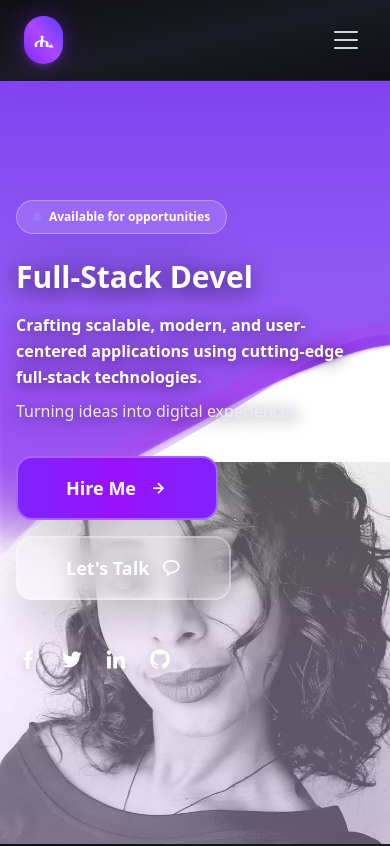
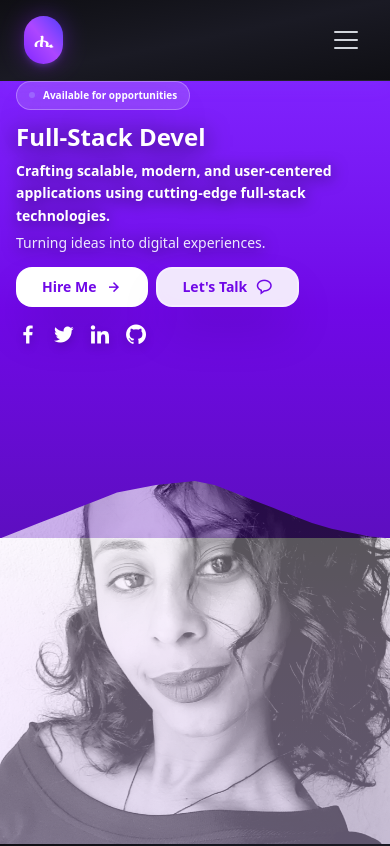
Before and after one commit to HilaryGH/Hillary-Portfolio, a React (Vite) app in the folder client/: page / in a window 390 px wide. Shown: the top 846 px of the page. Built offline with nearby package versions, Linux system fonts and the light colour scheme.

Commit message:
Update changes

```diff
--- a/client/src/components/Home/Home.tsx
+++ b/client/src/components/Home/Home.tsx
@@ -33,7 +33,7 @@ const Home = () => {
   return (
     <section
       id="home"
-      className="relative flex flex-col lg:flex-row items-center justify-center overflow-hidden"
+      className="relative flex flex-col lg:flex-row items-start lg:items-center justify-center overflow-hidden"
       style={{ height: 'calc(100vh - 80px)', marginTop: '80px', backgroundColor: 'transparent', paddingTop: '0px', paddingBottom: '20px' }}
     >
       {/* Desktop: Right Side Background Image with Opacity */}
@@ -49,17 +49,32 @@ const Home = () => {
         <div className="absolute inset-0 bg-gradient-to-l from-violet-600/15 via-purple-600/10 to-transparent"></div>
       </div>
 
-      {/* Mobile: Bottom Background Image with Opacity */}
+      {/* Mobile: Violet Background for Upper Part */}
       <div
-        className="lg:hidden absolute top-1/2 bottom-0 left-0 right-0 w-full bg-cover bg-center bg-no-repeat"
+        className="lg:hidden absolute top-0 left-0 right-0 w-full bg-gradient-to-b from-violet-600 via-violet-700 to-violet-800"
+        style={{
+          height: '60%',
+          zIndex: 0
+        }}
+      ></div>
+
+      {/* Mobile: Bottom Background Image with Curved Edge - Extended upward to show through curve */}
+      <div
+        className="lg:hidden absolute top-[50%] bottom-0 left-0 right-0 w-full bg-cover bg-center bg-no-repeat"
         style={{
           backgroundImage: 'url(/20200511_110505.jpg)',
           opacity: 0.7,
-          zIndex: 1
+          zIndex: 1,
+          clipPath: 'polygon(0% 20%, 5% 18%, 10% 16%, 15% 14%, 20% 12%, 25% 10%, 30% 8%, 35% 7%, 40% 6%, 45% 5.5%, 50% 5%, 55% 6%, 60% 8%, 65% 10%, 70% 12%, 75% 14%, 80% 16%, 85% 17.5%, 90% 18.5%, 95% 19.5%, 100% 20%, 100% 100%, 0% 100%)'
         }}
       >
-        {/* Brand Color Overlay on Image - Very light for better visibility */}
-        <div className="absolute inset-0 bg-gradient-to-t from-violet-600/15 via-purple-600/10 to-transparent"></div>
+        {/* Brand Color Overlay on Image - Matches the curve */}
+        <div
+          className="absolute inset-0 bg-gradient-to-t from-violet-600/15 via-purple-600/10 to-transparent"
+          style={{
+            clipPath: 'polygon(0% 20%, 5% 18%, 10% 16%, 15% 14%, 20% 12%, 25% 10%, 30% 8%, 35% 7%, 40% 6%, 45% 5.5%, 50% 5%, 55% 6%, 60% 8%, 65% 10%, 70% 12%, 75% 14%, 80% 16%, 85% 17.5%, 90% 18.5%, 95% 19.5%, 100% 20%, 100% 100%, 0% 100%)'
+          }}
+        ></div>
       </div>
 
       {/* Desktop: Creative Curved Separator - Vertical */}
@@ -133,110 +148,44 @@ const Home = () => {
         </svg>
       </div>
 
-      {/* Mobile: Creative Curved Separator - Horizontal */}
-      <div className="lg:hidden absolute inset-0 overflow-hidden pointer-events-none" style={{ zIndex: 2 }}>
-        <svg
-          className="absolute top-0 left-0 w-full h-full"
-          viewBox="0 0 800 1440"
-          preserveAspectRatio="none"
-        >
-          <defs>
-            {/* Brand color gradients - Vertical for mobile */}
-            <linearGradient id="mobileCurveGradient1" x1="0%" y1="0%" x2="0%" y2="100%">
-              <stop offset="0%" stopColor="#7c3aed" stopOpacity="1" />
-              <stop offset="40%" stopColor="#8b5cf6" stopOpacity="0.95" />
-              <stop offset="60%" stopColor="#9333ea" stopOpacity="0.85" />
-              <stop offset="80%" stopColor="#9333ea" stopOpacity="0.6" />
-              <stop offset="100%" stopColor="#9333ea" stopOpacity="0" />
-            </linearGradient>
-
-            <linearGradient id="mobileCurveGradient2" x1="0%" y1="0%" x2="0%" y2="100%">
-              <stop offset="0%" stopColor="#7c3aed" stopOpacity="0.9" />
-              <stop offset="50%" stopColor="#8b5cf6" stopOpacity="0.75" />
-              <stop offset="80%" stopColor="#8b5cf6" stopOpacity="0.5" />
-              <stop offset="100%" stopColor="#8b5cf6" stopOpacity="0" />
-            </linearGradient>
-
-            <linearGradient id="mobileCurveGradient3" x1="0%" y1="0%" x2="0%" y2="100%">
-              <stop offset="0%" stopColor="#8b5cf6" stopOpacity="0.8" />
-              <stop offset="60%" stopColor="#a855f7" stopOpacity="0.6" />
-              <stop offset="100%" stopColor="#a855f7" stopOpacity="0" />
-            </linearGradient>
-
-            {/* Glow filter for depth */}
-            <filter id="mobileGlow">
-              <feGaussianBlur stdDeviation="4" result="coloredBlur"/>
-              <feMerge>
-                <feMergeNode in="coloredBlur"/>
-                <feMergeNode in="SourceGraphic"/>
-              </feMerge>
-            </filter>
-          </defs>
-
-          {/* Main Organic Curve Separator - Horizontal Wave Design for Mobile */}
-          <path
-            d="M 0,0 L 800,0 L 800,500 C 750,500 600,550 500,600 C 400,650 300,700 200,750 C 100,800 50,850 0,900 L 0,0 Z"
-            fill="url(#mobileCurveGradient1)"
-            stroke="none"
-            filter="url(#mobileGlow)"
-          />
-
-          {/* Secondary Curve for Depth */}
-          <path
-            d="M 0,0 L 800,0 L 800,480 C 720,480 650,520 550,580 C 450,640 350,690 250,740 C 150,790 80,840 0,880 L 0,0 Z"
-            fill="url(#mobileCurveGradient3)"
-            stroke="none"
-            opacity="0.9"
-          />
-
-          {/* Tertiary Curve for Layered Effect */}
-          <path
-            d="M 0,0 L 800,0 L 800,460 C 700,460 600,510 500,560 C 400,610 300,660 200,710 C 100,760 50,810 0,860 L 0,0 Z"
-            fill="url(#mobileCurveGradient2)"
-            stroke="none"
-            opacity="0.7"
-          />
-        </svg>
-      </div>
-
       {/* Additional Decorative Wave at Bottom */}
 
       {/* Hero Content - Top on Mobile, Left on Desktop */}
-      <div className="relative z-10 w-full pl-4 sm:pl-6 lg:pl-8 xl:pl-12 pr-4 sm:pr-6 lg:pr-8 pt-0 pb-8 lg:py-20">
+      <div className="lg:relative absolute lg:static z-10 top-0 left-0 w-full pl-4 sm:pl-6 lg:pl-8 xl:pl-12 pr-4 sm:pr-6 lg:pr-8 pt-0 lg:pt-12 pb-2 lg:pb-8">
         <div className="max-w-4xl text-left">
           {/* Badge */}
-          <div className="inline-flex items-center px-4 py-2 mb-6 bg-white/15 backdrop-blur-md rounded-full border border-white/30 shadow-2xl">
-            <span className="w-2 h-2 bg-violet-400 rounded-full animate-pulse mr-2"></span>
-            <span className="text-xs font-semibold text-white drop-shadow-2xl font-bold">
+          <div className="inline-flex items-center px-3 sm:px-4 py-1.5 sm:py-2 mb-3 sm:mb-4 lg:mb-6 bg-white/15 backdrop-blur-md rounded-full border border-white/30 shadow-2xl">
+            <span className="w-1.5 h-1.5 sm:w-2 sm:h-2 bg-violet-400 rounded-full animate-pulse mr-2"></span>
+            <span className="text-[10px] sm:text-xs font-semibold text-white drop-shadow-2xl font-bold">
               Available for opportunities
             </span>
           </div>
 
           {/* Main Headline */}
-          <h1 className="text-3xl md:text-4xl lg:text-5xl font-extrabold mb-4 leading-tight">
-            <span className="block text-white drop-shadow-[0_4px_12px_rgba(0,0,0,0.8)] mb-2">
+          <h1 className="text-2xl sm:text-3xl md:text-4xl lg:text-5xl font-extrabold mb-2 sm:mb-3 lg:mb-4 leading-tight">
+            <span className="block text-white drop-shadow-[0_4px_12px_rgba(0,0,0,0.8)] mb-1 sm:mb-2">
               {text || "Hi, I'm Hillary"}
             </span>
 
           </h1>
 
           {/* Subheadline */}
-          <p className="text-base md:text-lg text-white mb-8 leading-relaxed max-w-3xl drop-shadow-[0_2px_8px_rgba(0,0,0,0.7)] font-semibold">
+          <p className="text-sm sm:text-base md:text-lg text-white mb-3 sm:mb-4 lg:mb-8 leading-relaxed max-w-3xl drop-shadow-[0_2px_8px_rgba(0,0,0,0.7)] font-semibold">
             Crafting scalable, modern, and user-centered applications using cutting-edge full-stack technologies.
-            <span className="block mt-2 text-violet-100 font-medium">
+            <span className="block mt-1 sm:mt-2 text-violet-100 font-medium">
               Turning ideas into digital experiences.
             </span>
           </p>
 
           {/* CTA Buttons */}
-          <div className="flex items-center gap-4 mb-8 flex-wrap">
+          <div className="flex items-center gap-2 sm:gap-3 lg:gap-4 mb-3 sm:mb-4 lg:mb-8 flex-wrap">
             <a
               href="#hire"
-              className="group relative px-12 py-4 bg-gradient-to-r from-violet-600 via-purple-600 to-violet-600 text-white text-lg font-bold rounded-2xl shadow-2xl hover:shadow-violet-500/50 transform hover:scale-110 transition-all duration-300 overflow-hidden inline-flex items-center backdrop-blur-sm border-2 border-white/30"
+              className="group relative px-6 sm:px-8 lg:px-12 py-2 sm:py-3 lg:py-4 bg-white text-violet-700 lg:bg-gradient-to-r lg:from-violet-600 lg:via-purple-600 lg:to-violet-600 lg:text-white text-sm sm:text-base lg:text-lg font-bold rounded-2xl shadow-2xl hover:shadow-violet-500/50 transform hover:scale-110 transition-all duration-300 overflow-hidden inline-flex items-center backdrop-blur-sm border-2 border-white/30"
             >
-              <span className="relative z-10 flex items-center gap-3">
+              <span className="relative z-10 flex items-center gap-2 sm:gap-3">
                 <span>Hire Me</span>
-                <i className="bx bx-right-arrow-alt text-xl group-hover:translate-x-2 transition-transform duration-300"></i>
+                <i className="bx bx-right-arrow-alt text-lg sm:text-xl group-hover:translate-x-2 transition-transform duration-300"></i>
               </span>
               <div className="absolute inset-0 bg-gradient-to-r from-purple-600 via-violet-600 to-purple-600 opacity-0 group-hover:opacity-100 transition-opacity duration-300"></div>
               <div className="absolute inset-0 bg-white/20 transform scale-x-0 group-hover:scale-x-100 transition-transform duration-500 origin-left"></div>
@@ -244,18 +193,18 @@ const Home = () => {
 
             <a
               href="#contact"
-              className="group relative px-12 py-4 bg-white/15 backdrop-blur-md text-white text-lg font-bold rounded-2xl shadow-2xl hover:shadow-violet-500/50 transform hover:scale-110 transition-all duration-300 overflow-hidden inline-flex items-center border-2 border-white/30"
+              className="group relative px-6 sm:px-8 lg:px-12 py-2 sm:py-3 lg:py-4 bg-white/90 backdrop-blur-md text-violet-700 lg:bg-white/15 lg:text-white text-sm sm:text-base lg:text-lg font-bold rounded-2xl shadow-2xl hover:shadow-violet-500/50 transform hover:scale-110 transition-all duration-300 overflow-hidden inline-flex items-center border-2 border-white/30"
             >
-              <span className="relative z-10 flex items-center gap-3">
+              <span className="relative z-10 flex items-center gap-2 sm:gap-3">
                 <span>Let's Talk</span>
-                <i className="bx bx-message-rounded text-xl group-hover:rotate-12 group-hover:scale-110 transition-all duration-300"></i>
+                <i className="bx bx-message-rounded text-lg sm:text-xl group-hover:rotate-12 group-hover:scale-110 transition-all duration-300"></i>
               </span>
               <div className="absolute inset-0 bg-gradient-to-r from-violet-600 via-purple-600 to-violet-600 opacity-0 group-hover:opacity-100 transition-opacity duration-300"></div>
             </a>
           </div>
 
           {/* Social Icons */}
-          <div className="flex gap-5 pt-4">
+          <div className="flex gap-3 sm:gap-4 lg:gap-5 pt-1 sm:pt-2 lg:pt-4">
             {[
               {
                 href: "https://web.facebook.com/hilary.gebremedhn/",
```
